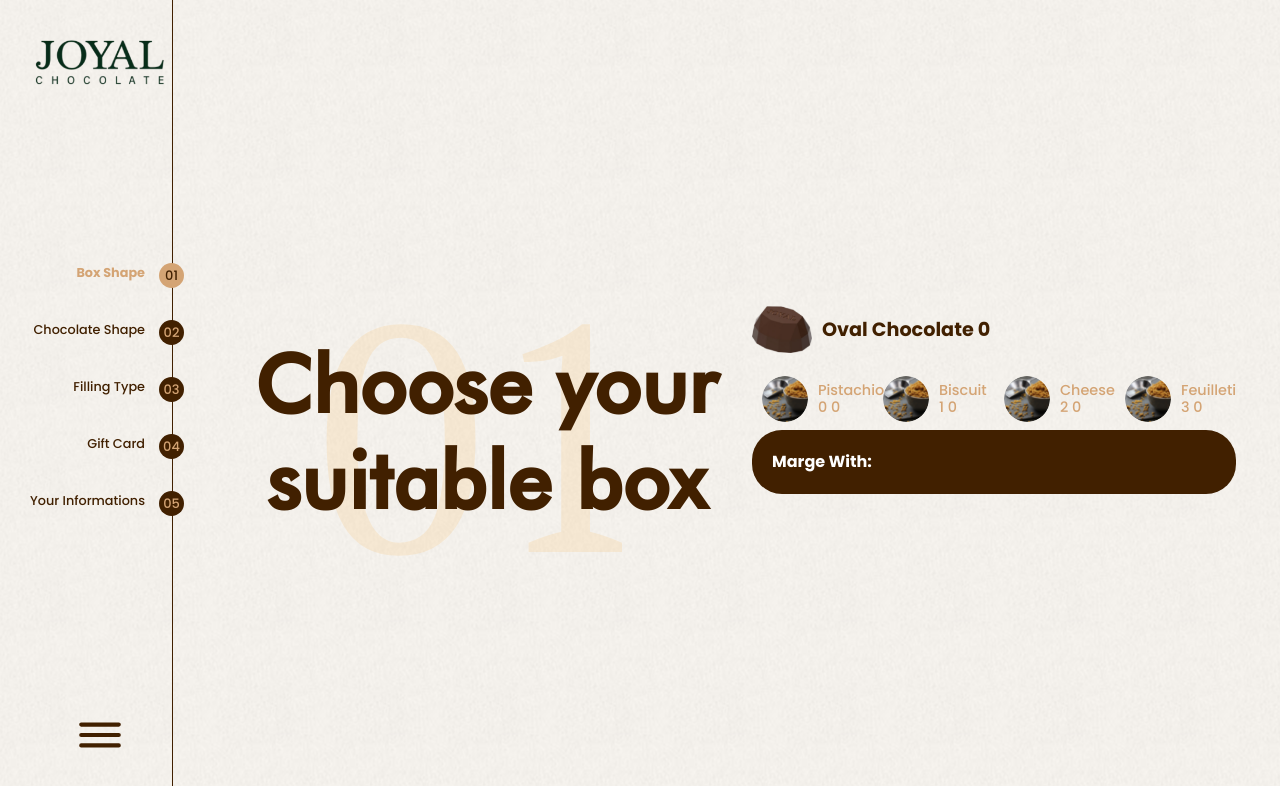
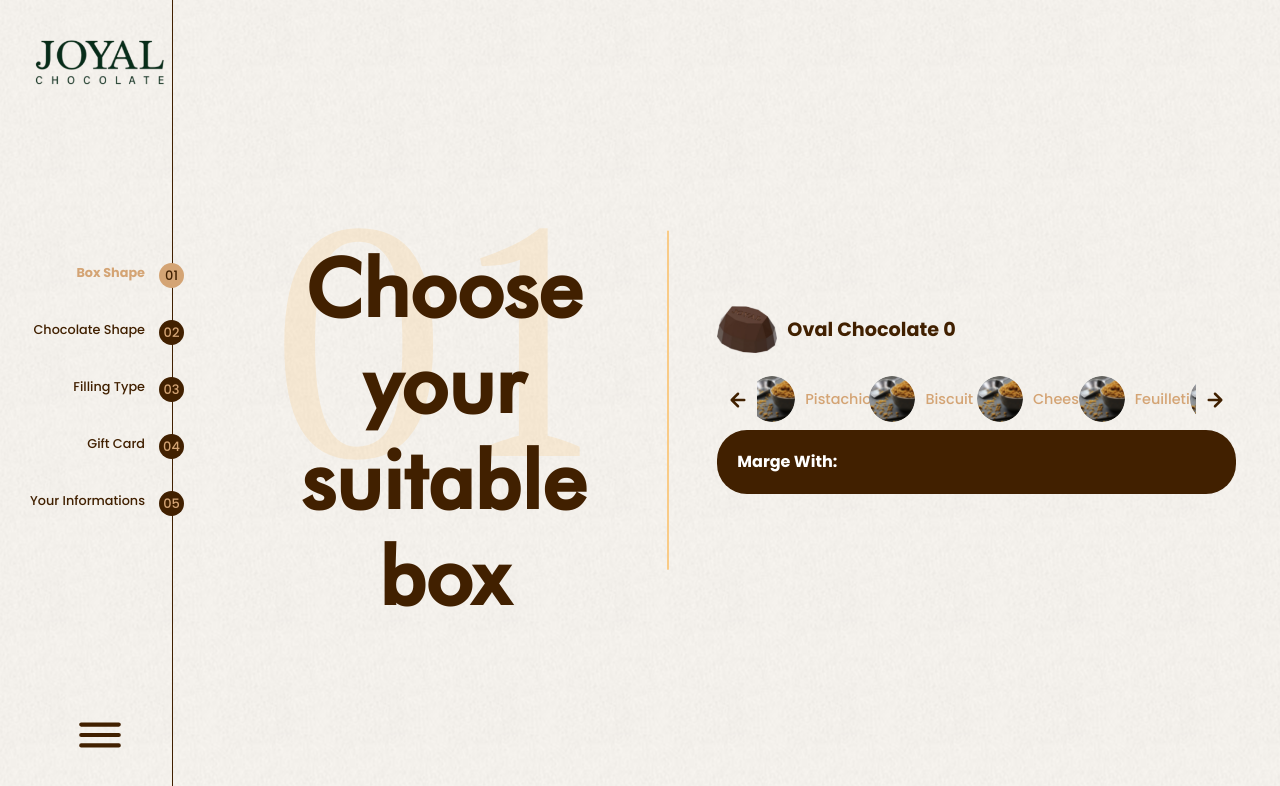
Before and after one commit to abdalkadermorgan/joyal-chocolate, a React (Create React App) app: page / in a window 1280 px wide. Shown: the top 786 px of the page. Built offline with nearby package versions, Linux system fonts and the light colour scheme.

Commit message:
fix slider

```diff
--- a/src/assets/sass/_base.scss
+++ b/src/assets/sass/_base.scss
@@ -89,3 +89,24 @@ ul {
     }
   }
 }
+.slide-next,
+.slide-prev {
+  position: absolute;
+  z-index: 2;
+  top: 50%;
+  transform: translateY(-50%);
+  background: none;
+  border: none;
+  color: $primary;
+  svg {
+    width: 30px;
+    height: 30px;
+  }
+}
+
+.slide-next {
+  right: 0px;
+}
+.slide-prev {
+  left: auto;
+}
--- a/src/assets/sass/components/_sections.scss
+++ b/src/assets/sass/components/_sections.scss
@@ -1,5 +1,5 @@
 .form-content {
-  max-width: 1300px;
+  max-width: 1400px;
   margin: auto;
 }
 .box-type {
@@ -141,12 +141,15 @@
     border: none;
     margin-bottom: 0 !important;
     display: flex;
+    padding-left: 40px;
+    padding-right: 40px;
     .filling-type {
       border: none;
       border-top-right-radius: 30px;
       border-top-left-radius: 30px;
       transition: 0.2s;
       padding: 8px 10px 8px 10px;
+      cursor: pointer;
       &.active {
         background-color: $primary;
         .tab-header_img {
@@ -179,9 +182,6 @@
         }
       }
     }
-    .swiper-wrapper {
-      // padding: 0 30px;
-    }
   }
   .chocolate-content {
     display: flex;
@@ -207,6 +207,7 @@
   .tab-header {
     display: flex;
     align-items: center;
+    justify-content: center;
     &_img {
       margin-right: 10px;
       img {
--- a/src/components/Layout/SelectTitle.js
+++ b/src/components/Layout/SelectTitle.js
@@ -3,7 +3,7 @@ import { Col } from "react-bootstrap";
 
 const SelectTitle = () => {
     return (
-        <Col lg={6}>
+        <Col lg={5}>
             <div className="choose-title">
                 <div className="title-content">
                     <span>01</span>
--- a/src/components/Steps/SelectBox.js
+++ b/src/components/Steps/SelectBox.js
@@ -19,7 +19,7 @@ const SelectBox = () => {
   // }
 
   return (
-    <Col lg={6}>
+    <Col lg={7}>
       <FillingType />
     </Col>
   );
--- /dev/null
+++ b/src/components/Swiper/SwiperButtonNext.js
@@ -0,0 +1,8 @@
+import { useSwiper } from "swiper/react";
+
+const SwiperButtonNext = ({ children }) => {
+  const swiper = useSwiper();
+  return <button id="slide-next" className="slide-next d-none" onClick={() => swiper.slideNext()}>{children}</button>;
+};
+
+export default SwiperButtonNext;
--- /dev/null
+++ b/src/components/Swiper/SwiperButtonPrev.js
@@ -0,0 +1,8 @@
+import { useSwiper } from "swiper/react";
+
+const SwiperButtonPrev = ({ children }) => {
+  const swiper = useSwiper();
+  return <button id="slide-prev" className="slide-prev d-none" onClick={() => swiper.slidePrev()}>{children}</button>;
+};
+
+export default SwiperButtonPrev;
--- a/src/components/Type/FillingType.js
+++ b/src/components/Type/FillingType.js
@@ -1,25 +1,35 @@
-import { Swiper, SwiperSlide } from "swiper/react";
+import { Navigation, Pagination, Scrollbar, A11y } from 'swiper';
+import { Swiper, SwiperSlide, useSwiper } from "swiper/react";
 import "swiper/css";
 import "swiper/css/navigation";
-import { Navigation } from "swiper";
-import { useState } from "react";
-import { Tab, Tabs } from "react-bootstrap";
+import { Controller } from "swiper";
+import { useRef, useState } from "react";
 import { images } from "../../assets/images";
 import data from "../data.json";
+import { UilArrowRight } from '@iconscout/react-unicons';
+import { UilArrowLeft } from '@iconscout/react-unicons'
+import SwiperButtonNext from '../Swiper/SwiperButtonNext';
+import SwiperButtonPrev from '../Swiper/SwiperButtonPrev';
 
 const FillingType = () => {
   const [select, setSelect] = useState();
-  const [isActive, setIsActive] = useState(false);
+  const [isActive, setIsActive] = useState();
+  const swiperrrr = useSwiper();
+  const ref = useRef();
 
-  // const handleClick = (event) => {
-  //   // 👇️ toggle isActive state on click
-  //   setIsActive(event == !cur);
-  // };
+  const handleClickNext=()=>{
+    document.getElementById('slide-next').click();
+ }
+  const handleClickPrev=()=>{
+    document.getElementById('slide-prev').click();
+ }
+
   const chocolate_type = data.chocolate_type;
   console.log(select);
+  console.log("isActive =>", isActive);
 
   return chocolate_type.map((type, i) => (
-    <div className="select-filling" key={`filing-${i}`}>
+    <div className="select-filling border-section" key={`filing-${i}`}>
       <div className="chocolate-content">
         <div className="chocolate-img">
           <img src={images.ovalChocolate} alt="" />
@@ -30,38 +40,40 @@ const FillingType = () => {
       </div>
       <div className="tab-main">
         <Swiper
-          navigation={true}
-          modules={[Navigation]}
           className="mySwiper"
-          spaceBetween={0}
+          spaceBetween={5}
           slidesPerView={4}
+          onSwiper={(swiper) => console.log(swiper)}
         >
           {type.filling_type.map((filling, index) => (
             <SwiperSlide
               key={`filling-type-${index}${i}`}
               onClick={() => {
                 setSelect(filling);
-                // handleClick();
-
                 console.log(filling);
               }}
             >
-              <div onClick={() => {setIsActive(true);}} className={`filling-type   ${isActive ? "active" : ""}`}>
+              <div onClick={() => { setIsActive(filling.id); }} className={`filling-type   ${isActive === filling.id ? "active" : ""}`}>
                 <div className="tab-header">
                   <div className="tab-header_img">
                     <img src={images.biscuitFilling} alt="" />
                   </div>
                   <div className="tab-header_title">
                     <h4>
-                      {filling.name} {index} {i}
+                      {filling.name}
                     </h4>
                   </div>
                 </div>
               </div>
             </SwiperSlide>
           ))}
+          <SwiperButtonNext><UilArrowRight /></SwiperButtonNext>
+          <SwiperButtonPrev><UilArrowLeft /></SwiperButtonPrev>
         </Swiper>
+
       </div>
+        <button onClick={handleClickNext} className='slide-next'><UilArrowRight /></button>
+        <button onClick={handleClickPrev} className='slide-prev'><UilArrowLeft /></button>
       <div className="marge-with">
         <span>Marge With: </span>
         {select?.marge?.map((marge, ii) => (
--- a/src/components/data.json
+++ b/src/components/data.json
@@ -109,6 +109,26 @@
                 "price": 20
               }
             ]
+        },
+        {
+            "id": 5,
+            "name": "Feuilletine",
+            "price": 20,
+            "img_url":"",
+            "marge": [
+              {
+                "name": "Fnone",
+                "price": 0
+              },
+              {
+                "name": "Chopped-Hazelnuts",
+                "price": 10
+              },
+              {
+                "name": "Biscuit",
+                "price": 20
+              }
+            ]
         }
       ]
 
```
Also changed, not shown: src/assets/css/app.css, src/assets/images/arrow-left.svg, src/assets/images/arrow-right.svg.
